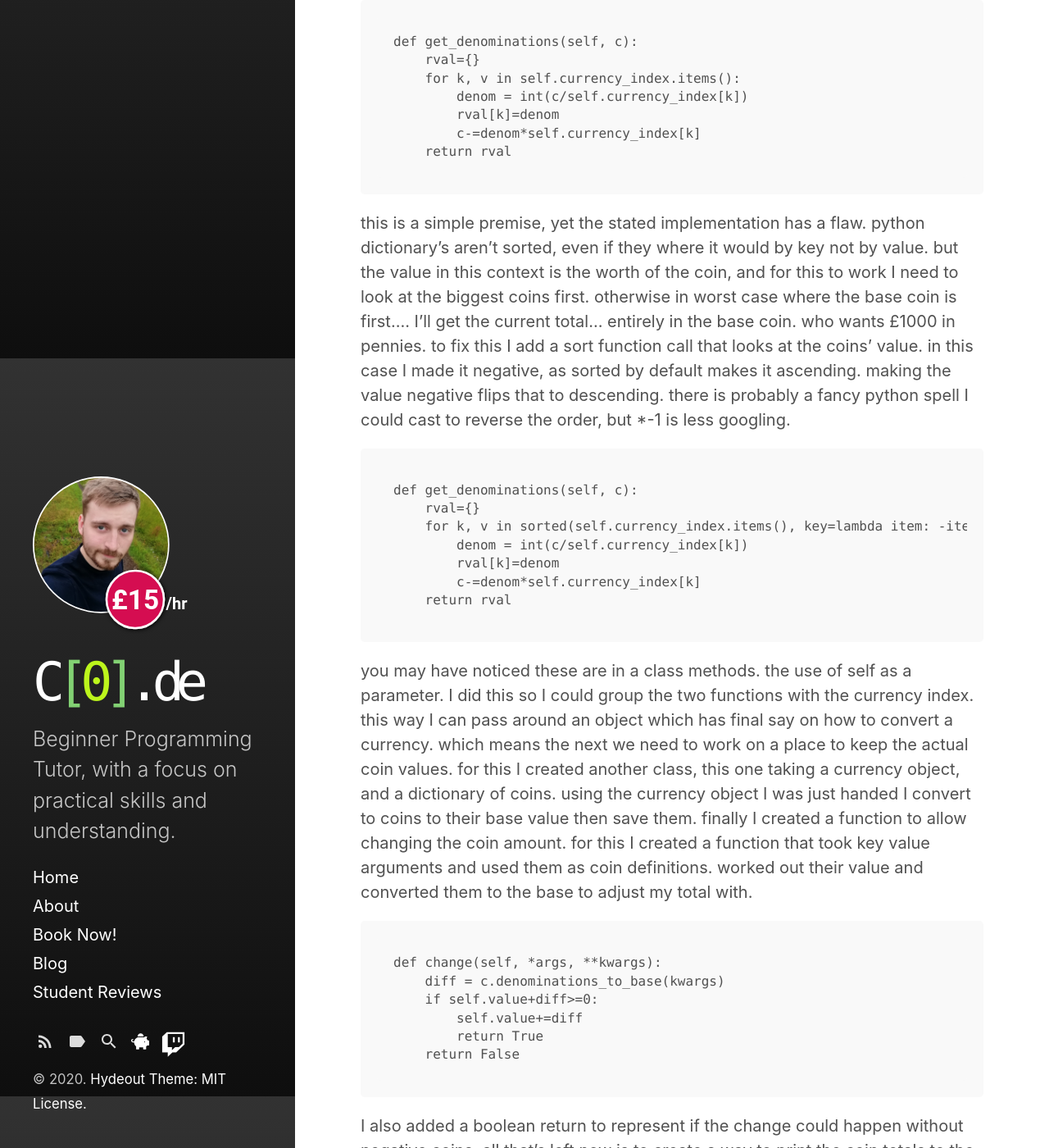
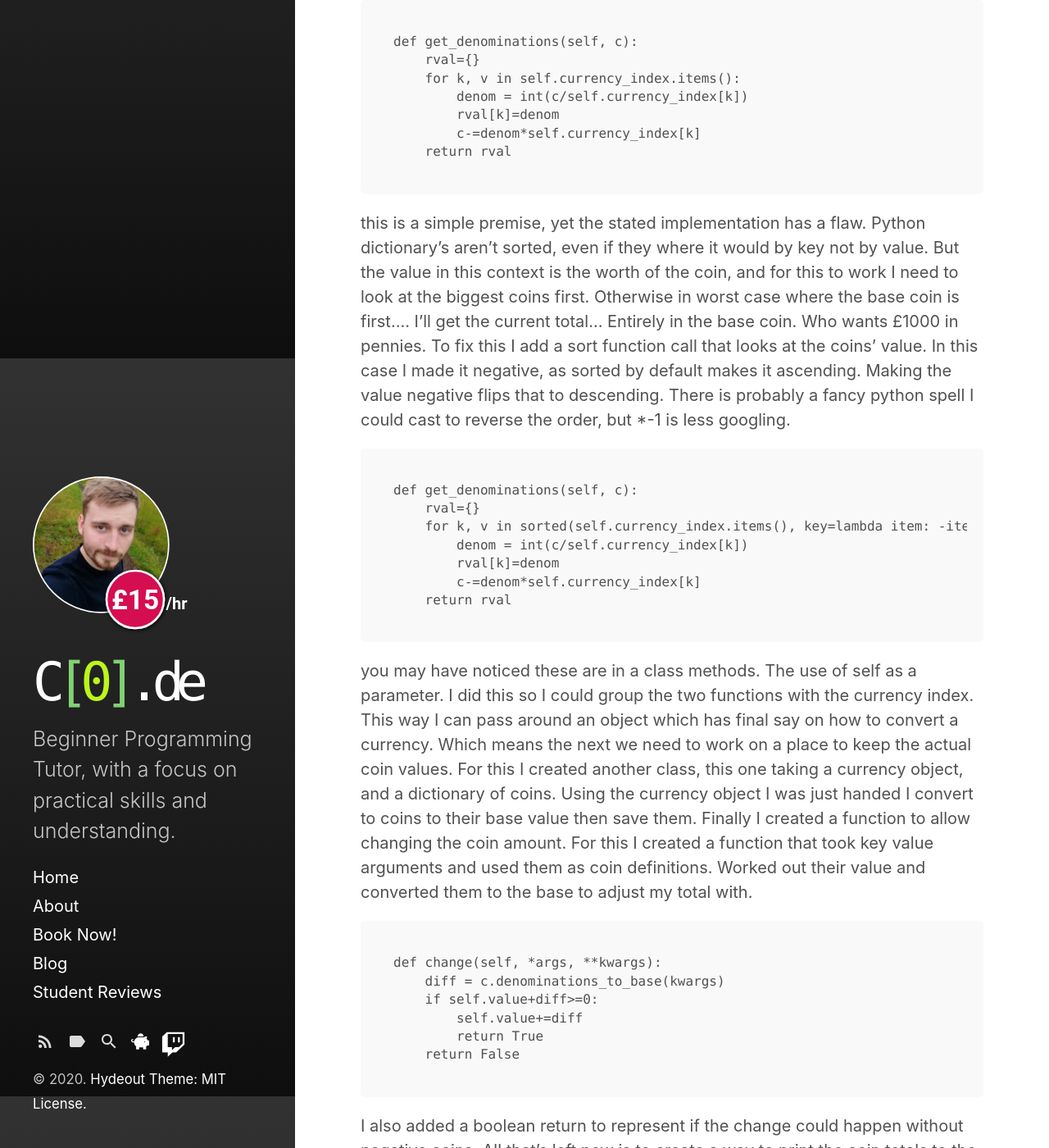
Before and after one commit to megonemad1/Tutor-Website, a Jekyll site: the page built from Blog/_posts/2020-04-10-coin_converter.md, in a window 1280 px wide and 1400 px high, scrolled down 3163 px. Shown: the whole window at 82% size. Built offline with Jekyll 4.4.1, drawn with Linux system fonts in a browser that asks for light colours; nearby versions of some CDN libraries; some of the changed text lies outside the part shown.

```diff
--- a/Blog/_posts/2020-04-10-coin_converter.md
+++ b/Blog/_posts/2020-04-10-coin_converter.md
@@ -7,7 +7,7 @@ tags:
     - web scraping
     - Dungeons&Dragons
 ---
-so this project starts like many others. With a slight annoyance and enough free time to hack together a solution. todays problem arose whilst playing Dungeons & Dragons. I wanted to buy a shops worth of pastries; being D&D these where of course the most evil and unholy of pastries. The Shopkeeper asked me to pay, I know weird how even in fantasy we bring our problems with us. on the plus side in this game coin was easy to come by, but that poses other issues. the conversion rates of each coin while consistent, never seem to stick with me. I struggle to convert copper, electrum, silver, gold, and platinum in my head. I also had a lot of platinum, the big bucks coin. but no copper, which I needed to buy simple goods like pastries. so there I am, in the middle of the game doing fast money conversion trying to wok out change. the online sheet I use kindly tells me the worth of each coin, but doesn't work it all out for me.
+so this project starts like many others. With a slight annoyance and enough free time to hack together a solution. Todays problem arose whilst playing Dungeons & Dragons. I wanted to buy a shops worth of pastries; being D&D these where of course the most evil and unholy of pastries. The Shopkeeper asked me to pay, I know weird how even in fantasy we bring our problems with us. On the plus side in this game coin was easy to come by, but that poses other issues. The conversion rates of each coin while consistent, never seem to stick with me. I struggle to convert copper, electrum, silver, gold, and platinum in my head. I also had a lot of platinum, the big bucks coin. But no copper, which I needed to buy simple goods like pastries. So there I am, in the middle of the game doing fast money conversion trying to wok out change. The online sheet I use kindly tells me the worth of each coin, but doesn't work it all out for me.
 
 ### the problem
 
@@ -29,7 +29,7 @@ I wanted to plug in the money I have, then tell it what change I want to make. I
 
 ### planed method
 
-so after some thought I decided I could set a map of coins to their value. by asserting that one coin was the lowest value and so was worth 1 in relation to all other coins. convert all coins to this base for use in calculations. so silver coin is worth 10 copper, copper being the smallest I can say copper is worth 1.
+so after some thought I decided I could set a map of coins to their value. By asserting that one coin was the lowest value and so was worth 1 in relation to all other coins. Convert all coins to this base for use in calculations. So silver coin is worth 10 copper, copper being the smallest I can say copper is worth 1.
 
 this seems so obvious, I'm probably making it more confusing.
 
@@ -41,9 +41,9 @@ so converting a arbitrary pile of coins into copper, how do I tell a computer to
                 cp+=self.currency_index[k]*v
         return cp
 
-is this complete? well it will convert coins it knows about fine, but what if I typo, or I get a coin from a strange and dark land. its to brittle.
+is this complete? well it will convert coins it knows about fine, but what if I typo, or I get a coin from a strange and dark land. Its to brittle.
 
-how can I fix this? well, for starters the coins I'm handed are less important than the types of coins i know about. so lets start by only looking at those:
+how can I fix this? well, for starters the coins I'm handed are less important than the types of coins i know about. So lets start by only looking at those:
 
 
     def denominations_to_base(self, purse):
@@ -52,7 +52,7 @@ how can I fix this? well, for starters the coins I'm handed are less important t
                 cp+=purse[k]*v
         return cp
 
-this is better but still has its issues. now if I'm not handed a coin I know about, the program will crash as it looks for a coin it wasn't given. a simple fix, the computer has to ask itself "do i have a coin type" before it starts trying to do something with it.
+this is better but still has its issues. Now if I'm not handed a coin I know about, the program will crash as it looks for a coin it wasn't given. A simple fix, the computer has to ask itself "do i have a coin type" before it starts trying to do something with it.
 
 
     def denominations_to_base(self, purse):
@@ -62,13 +62,13 @@ this is better but still has its issues. now if I'm not handed a coin I know abo
                 cp+=purse[k]*v
         return cp
 
-next, I need to get the coins back into separate parts again, to undo the process I have just made. it should be some function foo such that:
+next, I need to get the coins back into separate parts again, to undo the process I have just made. It should be some function foo such that:
 
     >>> x == foo(denominations_to_base(x))
     True
     >>> ▯
 
-so the approach I took was to work out how many of each coin I could fit into the current total. save it, then adjust the total by that much. some quick code features:
+so the approach I took was to work out how many of each coin I could fit into the current total. Save it, then adjust the total by that much. Some quick code features:
 -   I'll need to look at each type of coin and the value compared to the base.
 -   i will need to remember current total over the whole loop, so i can reduce the pile as I go.
 -   i need to save the coin totals I have worked out for after I'm done looking though coins
@@ -86,7 +86,7 @@ or in code
             c-=denom*self.currency_index[k]
         return rval
 
-this is a simple premise, yet the stated implementation has a flaw. python dictionary's aren't sorted, even if they where it would by key not by value. but the value in this context is the worth of the coin, and for this to work I need to look at the biggest coins first. otherwise in worst case where the base coin is first.... I'll get the current total... entirely in the base coin. who wants £1000 in pennies. to fix this I add a sort function call that looks at the coins' value. in this case I made it negative, as sorted by default makes it ascending. making the value negative flips that to descending. there is probably a fancy python spell I could cast to reverse the order, but *-1 is less googling.
+this is a simple premise, yet the stated implementation has a flaw. Python dictionary's aren't sorted, even if they where it would by key not by value. But the value in this context is the worth of the coin, and for this to work I need to look at the biggest coins first. Otherwise in worst case where the base coin is first.... I'll get the current total... Entirely in the base coin. Who wants £1000 in pennies. To fix this I add a sort function call that looks at the coins' value. In this case I made it negative, as sorted by default makes it ascending. Making the value negative flips that to descending. There is probably a fancy python spell I could cast to reverse the order, but *-1 is less googling.
 
     def get_denominations(self, c):
         rval={}
@@ -96,7 +96,7 @@ this is a simple premise, yet the stated implementation has a flaw. python dicti
             c-=denom*self.currency_index[k]
         return rval
 
-you may have noticed these are in a class methods. the use of self as a parameter. I did this so I could group the two functions with the currency index. this way I can pass around an object which has final say on how to convert a currency. which means the next we need to work on a place to keep the actual coin values. for this I created another class, this one taking a currency object, and a dictionary of coins. using the currency object I was just handed I convert to coins to their base value then save them. finally I created a function to allow changing the coin amount. for this I created a function that took key value arguments and used them as coin definitions. worked out their value and converted them to the base to adjust my total with.
+you may have noticed these are in a class methods. The use of self as a parameter. I did this so I could group the two functions with the currency index. This way I can pass around an object which has final say on how to convert a currency. Which means the next we need to work on a place to keep the actual coin values. For this I created another class, this one taking a currency object, and a dictionary of coins. Using the currency object I was just handed I convert to coins to their base value then save them. Finally I created a function to allow changing the coin amount. For this I created a function that took key value arguments and used them as coin definitions. Worked out their value and converted them to the base to adjust my total with.
 
     def change(self, *args, **kwargs):
         diff = c.denominations_to_base(kwargs)
@@ -105,14 +105,14 @@ you may have noticed these are in a class methods. the use of self as a paramete
             return True
         return False
 
-I also added a boolean return to represent if the change could happen without negative coins. all that's left now is to create a way to print the coin totals to the screen. creating the __str__ python function that calls the currency function solved this.
+I also added a boolean return to represent if the change could happen without negative coins. All that's left now is to create a way to print the coin totals to the screen. Creating the __str__ python function that calls the currency function solved this.
 
     def __str__(self):
         return json.dumps(c.get_denominations(self.value))
 
 cool basic functionality sorted.
 ### Bonus Features
-so this magical online sheet I use, has its flaws. but one perk is the character sheets have a JSON representation you can request. it took me a while to work out how to get it though, because the python request library kept getting blocked. I swapped from url open to a base request. I used a application to send a get request (postmaster chrome app) which succeeded then. copied the auto gen-ed python code resulting in:
+so this magical online sheet I use, has its flaws. But one perk is the character sheets have a JSON representation you can request. It took me a while to work out how to get it though, because the python request library kept getting blocked. I swapped from url open to a base request. I used a application to send a get request (postmaster chrome app) which succeeded then. Copied the auto gen-ed python code resulting in:
 
     if __name__ == "__main__":
         I =''
@@ -127,7 +127,7 @@ so this magical online sheet I use, has its flaws. but one perk is the character
             }
         url = f"/character/{int(input('char id: '))}/json"
 
-now I have all the url setup for a specific character and can get their data. this mean I can weave it into the currency system and manipulate it in a looped interpreter. i figured if the input is empty the user wants to pull data and refresh the local values. otherwise they enter space separated amounts like -5gp to adjust the amounts. finally q is quit.
+now I have all the url setup for a specific character and can get their data. This mean I can weave it into the currency system and manipulate it in a looped interpreter. I figured if the input is empty the user wants to pull data and refresh the local values. Otherwise they enter space separated amounts like -5gp to adjust the amounts. Finally q is quit.
 
     conn.request("GET", url, headers=headers)
     with conn.getresponse() as w:
@@ -136,7 +136,7 @@ now I have all the url setup for a specific character and can get their data. th
         p = purse(j['currencies'],c)
         print(p)
 
-refresh code breaks down into: send request, then with the response w get the text value and interpret it as json. navigate to the currencies sub object. which almost like I planned it is in the expected format for the currency c to read it. put them both in a purse object together for future use and finally print the contents. next up the adjustments.
+refresh code breaks down into: send request, then with the response w get the text value and interpret it as json. Navigate to the currencies sub object. Which almost like I planned it is in the expected format for the currency c to read it. Put them both in a purse object together for future use and finally print the contents. Next up the adjustments.
 
         try:
             m = [ re.match(r"\+?(?P<value>-?\d+)(?P<coin>\w+)", x).groupdict() for x in i.split(' ')]
@@ -241,4 +241,4 @@ this is in a try cause user input.... next I look for all parts of the input tha
             I = input()
 
 ### final thoughts
-in a game with many currencies, it might be cool to have a purse contain many currency objects. then use that to store them on the fly. you'd have to think about how to tell the difference in the change function. having the a conversion from one currency to another could make interesting interactions.
+in a game with many currencies, it might be cool to have a purse contain many currency objects. Then use that to store them on the fly. You'd have to think about how to tell the difference in the change function. Having the a conversion from one currency to another could make interesting interactions.
```
Also changed, not shown: other parts of Blog/_posts/2020-04-10-coin_converter.md (+1 -1 lines), Blog/_posts/2020-4-27-miro-dice-roller.md (added, +58 -0 lines).
